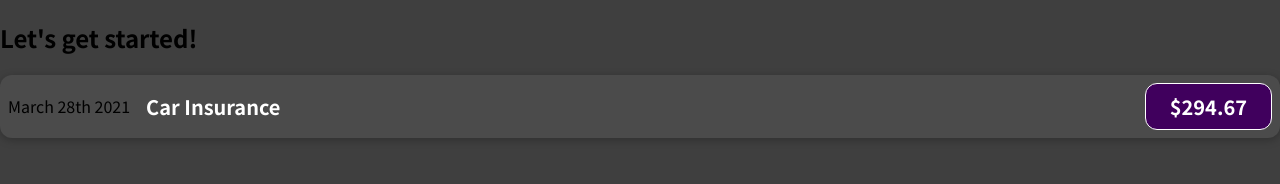
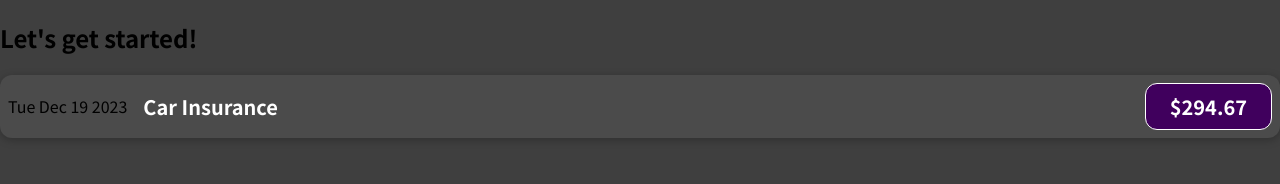
Before and after one commit to frontWeb-dev/udemy-react, a JavaScript app in the folder course-01/: page / in a window 1280 px wide. Shown: the top 184 px of the page. Built offline with nearby package versions, Linux system fonts and the light colour scheme.

Commit message:
feat: 동적 데이터 출력하기 및 표현식 작업하기

```diff
--- a/course-01/src/components/ExpenseItem.js
+++ b/course-01/src/components/ExpenseItem.js
@@ -1,12 +1,16 @@
 import './ExpenseItem.css';
 
 const ExpenseItem = () => {
+  const expenseDate = new Date(2023, 11, 19);
+  const expenseTitle = 'Car Insurance';
+  const expenseAmount = 294.67;
+
   return (
     <div className='expense-item'>
-      <div>March 28th 2021</div>
+      <div>{expenseDate.toDateString()}</div>
       <div className='expense-item__description'>
-        <h2>Car Insurance</h2>
-        <div className='expense-item__price'>$294.67</div>
+        <h2>{expenseTitle}</h2>
+        <div className='expense-item__price'>${expenseAmount}</div>
       </div>
     </div>
   );
```
